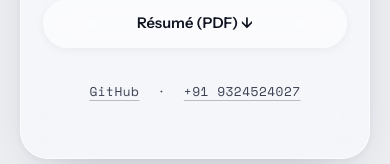
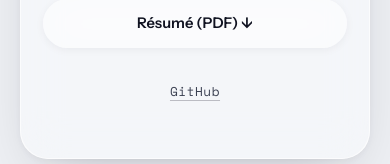
Before and after one commit to authorhanif-netizen/website-resume---Hanif-Alam, a plain HTML site: page index.html in a window 390 px wide. Shown: the part 7984-8148 px from the top of the page. Drawn offline with nearby package versions, Linux system fonts and the light colour scheme.

Commit message:
Take my phone number off the site and the downloadable resume

```diff
--- a/index.html
+++ b/index.html
@@ -459,7 +459,6 @@ const DATA = {
     linkedin: "https://www.linkedin.com/in/hanif-alam-326810253/",
     github: "https://github.com/authorhanif-netizen",
     resume: "Hanif_Alam_Resume.pdf",
-    phone: "+91 9324524027",
     shroffVideo: "https://www.youtube.com/watch?v=sxImF_ZpLq0"
   },
   /* Number strip under the hero: four figures, one line each */
@@ -774,7 +773,7 @@ app.innerHTML = `
         <a class="btn btn-glass glass" href="${DATA.links.linkedin}" target="_blank" rel="noopener">LinkedIn ↗</a>
         <a class="btn btn-glass glass" href="${DATA.links.resume}" target="_blank" rel="noopener">Résumé (PDF) ↓</a>
       </div>
-      <p class="contact-alt"><a href="${DATA.links.github}" target="_blank" rel="noopener">GitHub</a><span aria-hidden="true">·</span><a href="tel:${DATA.links.phone.replace(/\s/g,"")}">${DATA.links.phone}</a></p>
+      <p class="contact-alt"><a href="${DATA.links.github}" target="_blank" rel="noopener">GitHub</a></p>
     </div>
   </section>
 `;
```
Also changed, not shown: 1 other file.
